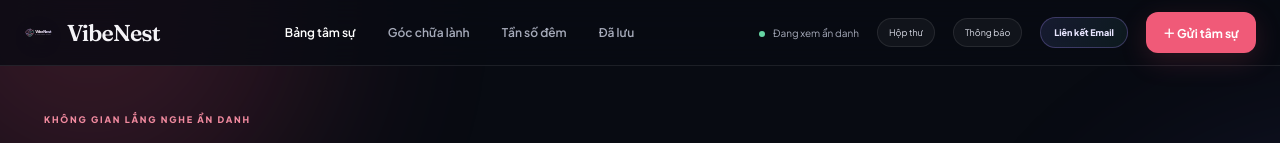
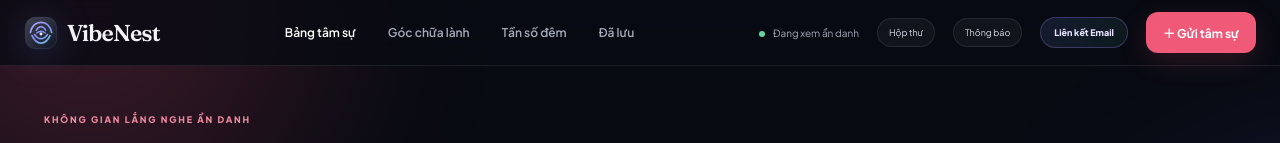
Before and after one commit to vinhluong071-code/vibenest, a Next.js app: page / in a window 1280 px wide. Shown: the top 143 px of the page. Built offline with nearby package versions, Linux system fonts and the light colour scheme; no server answers; the database is empty.

Commit message:
fix(brand): use square VibeNest app mark in navigation

```diff
--- a/src/components/VibeNestApp.tsx
+++ b/src/components/VibeNestApp.tsx
@@ -341,7 +341,7 @@ export function VibeNestApp() {
       <div className="ambient ambient-one" /><div className="ambient ambient-two" /><div className="ambient ambient-three" />
       {realtimeToast && <div className="realtime-toast" role="status" aria-live="polite"><span>{realtimeToast}</span><button onClick={() => setRealtimeToast("")} aria-label="Đóng thông báo">×</button></div>}
       <header className="topbar">
-        <a className="brand-lockup" href="#home" aria-label="VibeNest — Trang chủ"><Image src="/vibenest-logo.svg" alt="" width={34} height={34} priority /><span>VibeNest</span></a>
+        <a className="brand-lockup" href="#home" aria-label="VibeNest — Trang chủ"><Image src="/icon.svg" alt="" width={34} height={34} priority /><span>VibeNest</span></a>
         <nav className="desktop-nav" aria-label="Điều hướng chính">
           <a className="active" href="#feed">Bảng tâm sự</a><a href="#feed" onClick={() => setFilter("Chữa lành")}>Góc chữa lành</a><a href="#feed" onClick={() => setFilter("Đêm muộn")}>Tần số đêm</a><a href="#feed" onClick={() => setFilter("Đã lưu")}>Đã lưu</a>
         </nav>
```
